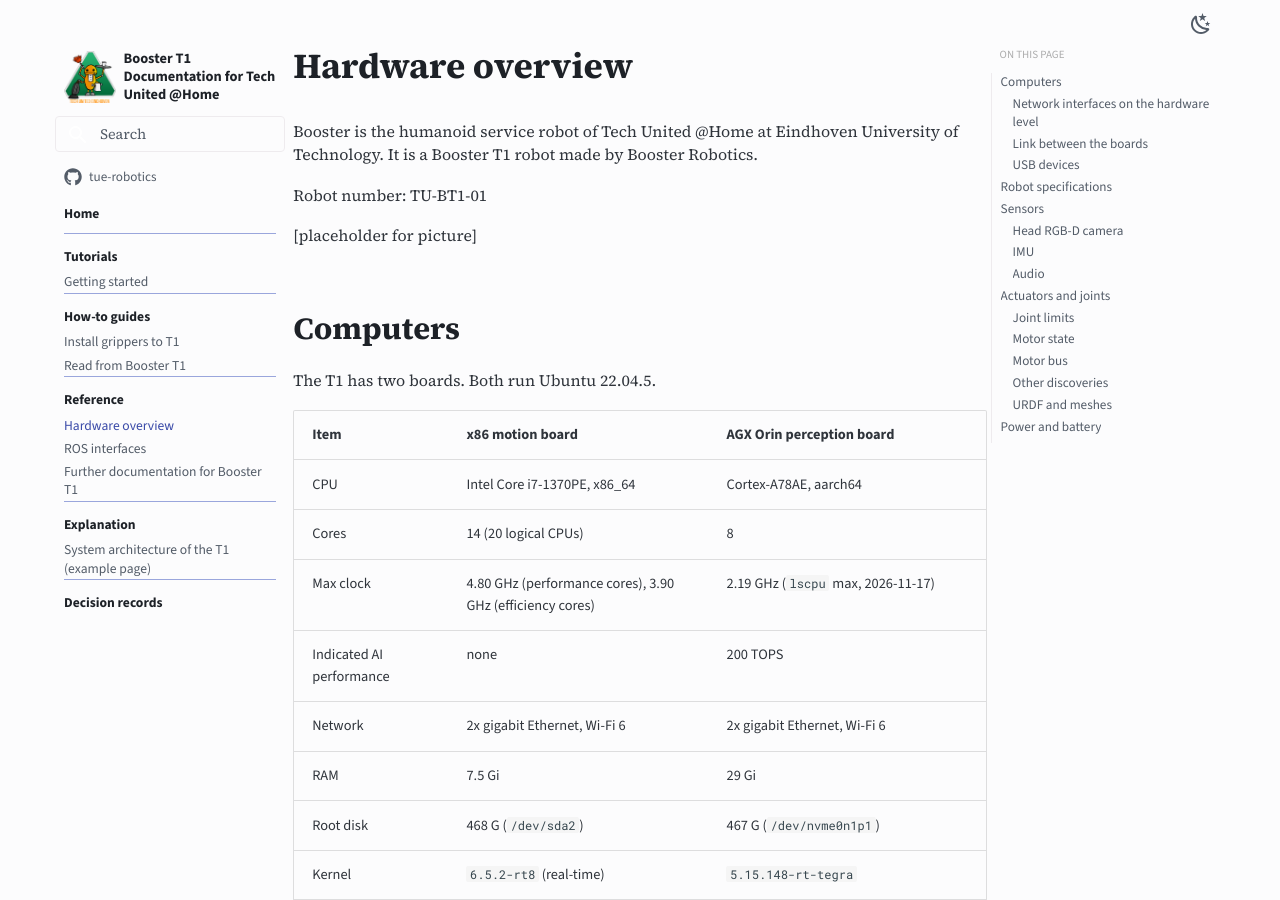
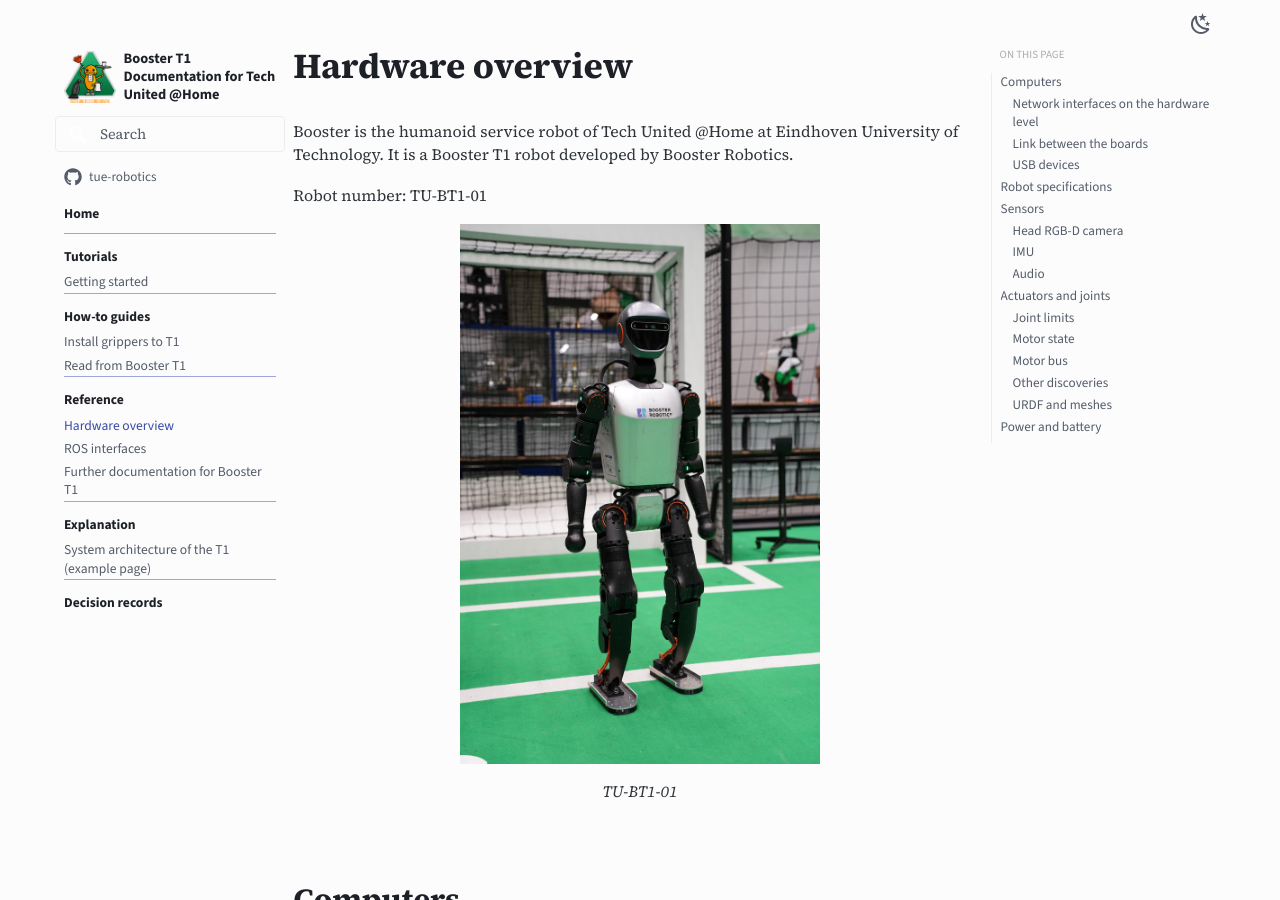
Before and after one commit to tue-robotics/humanoid_BoosterT1, an MkDocs documentation site: the page built from docs/reference/hardware-overview.md, in a window 1280 px wide and 900 px high. Built offline with MkDocs 1.6.1 and Material for MkDocs 9.7.7, drawn with Linux system fonts in a browser that asks for light colours; plug-ins that fetch from the network failed and are left out.

Commit message:
Add TU-BT1-01 photo to the hardware overview
Replace the picture placeholder with a photo of the robot. Enable attr_list
and md_in_html, which the sized, captioned figure needs.

Co-Authored-By: Claude Opus 5.5 <noreply@anthropic.com>

```diff
--- a/docs/reference/hardware-overview.md
+++ b/docs/reference/hardware-overview.md
@@ -4,11 +4,13 @@ doc:
   verified_on: "software 1.8.0.9, both boards"
 ---
 # Hardware overview
-Booster is the humanoid service robot of Tech United @Home at Eindhoven University of Technology. It is a Booster T1 robot made by Booster Robotics.
+Booster is the humanoid service robot of Tech United @Home at Eindhoven University of Technology. It is a Booster T1 robot developed by Booster Robotics.
 
 Robot number: TU-BT1-01
 
-[placeholder for picture]
+<figure markdown="span">
+  ![TU-BT1-01 standing on the lab football field](../assets/images/t1-tu-bt1-01.jpg){ width="360" }<figcaption>TU-BT1-01</figcaption>
+</figure>
 
 ## Computers
 
--- a/mkdocs.yml
+++ b/mkdocs.yml
@@ -77,6 +77,8 @@ plugins:
 
 markdown_extensions:
   - admonition
+  - attr_list              # { width="360" } after an image sets its display size
+  - md_in_html             # <figure markdown="span">: centred image with a <figcaption> below
   - toc:
       title: On this page
       permalink: true
```
Also changed, not shown: docs/assets/images/t1-tu-bt1-01.jpg (added).
